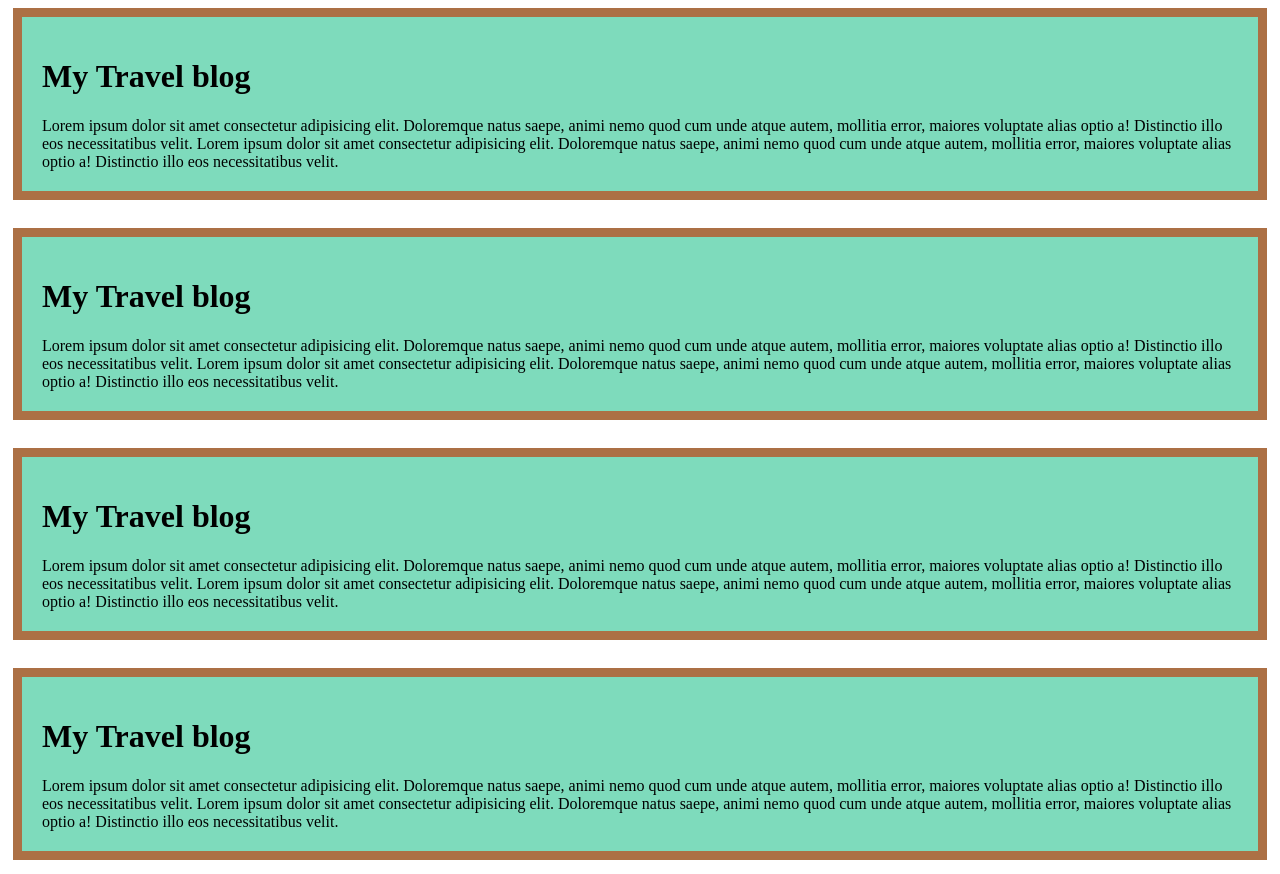
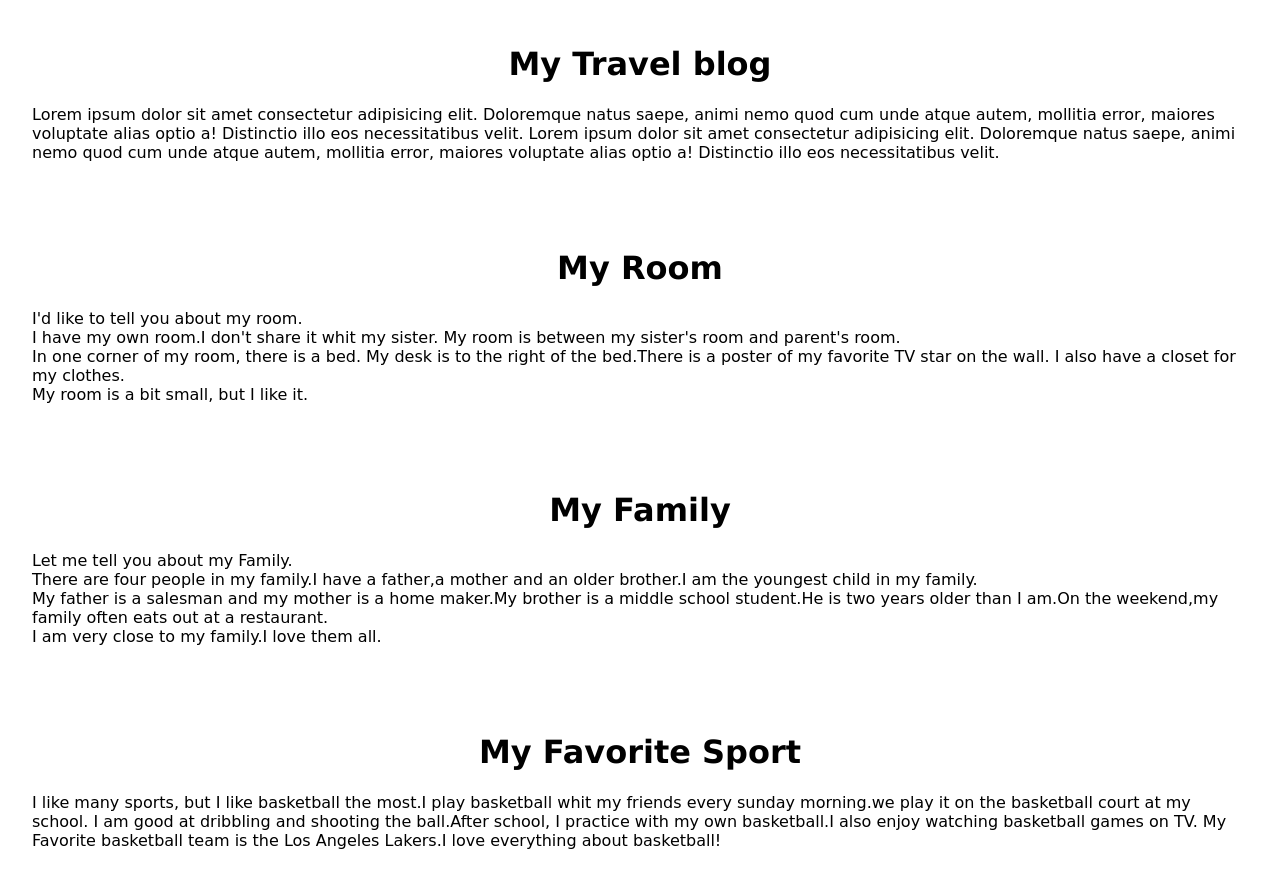
Before and after one commit to sucharita4867/my-fourth-repo, a plain HTML site: page index.html in a window 1280 px wide. Drawn offline with Linux system fonts and the light colour scheme.

```diff
--- a/index.html
+++ b/index.html
@@ -13,21 +13,30 @@
     </div>
     <br>
     <div>
-        <h1>My Travel blog</h1>
-        Lorem ipsum dolor sit amet consectetur adipisicing elit. Doloremque natus saepe, animi nemo quod cum unde atque autem, mollitia error, maiores voluptate alias optio a! Distinctio illo eos necessitatibus velit.
-        Lorem ipsum dolor sit amet consectetur adipisicing elit. Doloremque natus saepe, animi nemo quod cum unde atque autem, mollitia error, maiores voluptate alias optio a! Distinctio illo eos necessitatibus velit.
+        <h1>My Room</h1>
+        I'd like to tell you about my room.
+        <br>
+        I have my own room.I don't share it whit my sister. My room is between my sister's room and parent's room.
+        <br>
+        In one corner of my room, there is a bed. My desk is to the right of the bed.There is a poster of my favorite TV star on the wall. I also have a closet for my clothes.
+        <br>
+        My room is a bit small, but I like it.
     </div>
     <br>
     <div>
-        <h1>My Travel blog</h1>
-        Lorem ipsum dolor sit amet consectetur adipisicing elit. Doloremque natus saepe, animi nemo quod cum unde atque autem, mollitia error, maiores voluptate alias optio a! Distinctio illo eos necessitatibus velit.
-        Lorem ipsum dolor sit amet consectetur adipisicing elit. Doloremque natus saepe, animi nemo quod cum unde atque autem, mollitia error, maiores voluptate alias optio a! Distinctio illo eos necessitatibus velit.
+        <h1>My Family</h1>
+        Let me tell you about my Family.
+        <br>
+        There are four people in my family.I have a father,a mother and an older brother.I am the youngest child in my family.
+        <br>
+        My father is a salesman and my mother is a home maker.My brother is a middle school student.He is two years older than I am.On the weekend,my family often eats out at a restaurant.
+        <br>
+        I am very close to my family.I love them all.
     </div>
     <br>
     <div>
-        <h1>My Travel blog</h1>
-        Lorem ipsum dolor sit amet consectetur adipisicing elit. Doloremque natus saepe, animi nemo quod cum unde atque autem, mollitia error, maiores voluptate alias optio a! Distinctio illo eos necessitatibus velit.
-        Lorem ipsum dolor sit amet consectetur adipisicing elit. Doloremque natus saepe, animi nemo quod cum unde atque autem, mollitia error, maiores voluptate alias optio a! Distinctio illo eos necessitatibus velit.
+        <h1>My Favorite Sport</h1>
+        I like many sports, but I like basketball the most.I play basketball whit my friends every sunday morning.we play it on the basketball court at my school. I am good at dribbling and shooting the ball.After school, I practice with my own basketball.I also enjoy watching basketball games on TV. My Favorite basketball team is the Los Angeles Lakers.I love everything about basketball!
     </div>
 
 </body>
--- a/style/travelblog.css
+++ b/style/travelblog.css
@@ -1,6 +1,10 @@
 div{
-  background-color: rgb(126, 219, 188);
-  padding: 20px;
-  margin: 5px;
-  border: 9px solid rgb(172, 112, 69);
+  margin: 9px;
+  padding:15px;
+  font-family: cursive;
 }
+
+h1{
+   text-align: center;
+   font-family: 'Lucida Sans', 'Lucida Sans Regular', 'Lucida Grande', 'Lucida Sans Unicode', Geneva, Verdana, sans-serif;
+}
```
